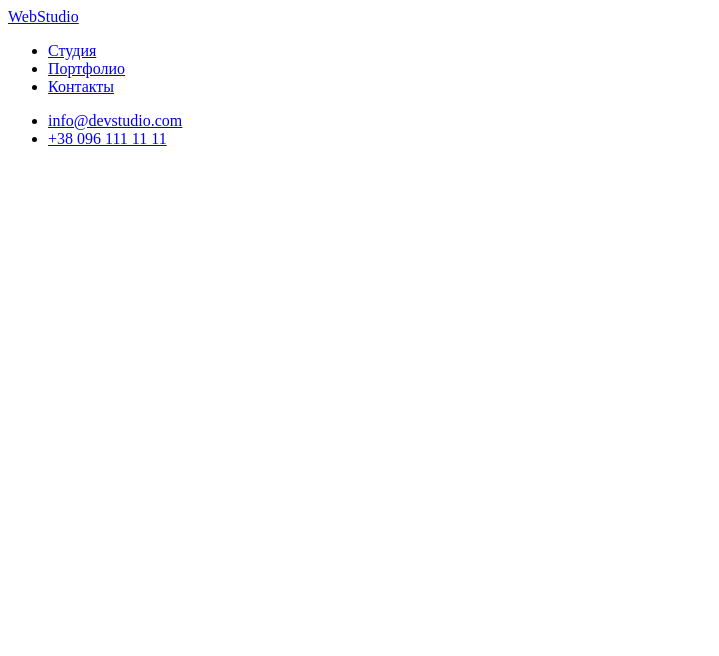
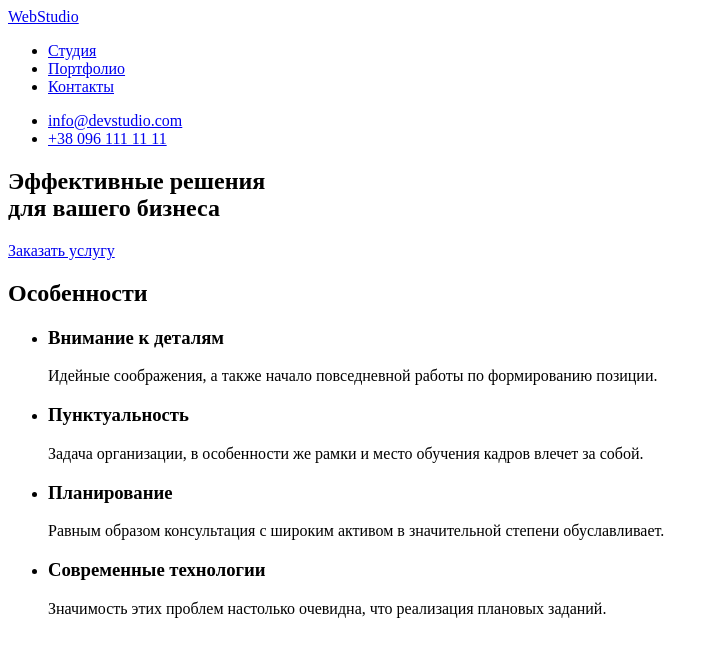
Before and after one commit to belinskiy-and/_Test_Homework_01, a plain HTML site: page index.html in a window 1280 px wide. Shown: the whole page, without its empty margins (0-719 px from the left). Drawn offline with Linux system fonts and the light colour scheme.

Commit message:
Peculiarities section

```diff
--- a/index.html
+++ b/index.html
@@ -24,5 +24,36 @@
             </ul>
         </nav>
     </header>
+
+    <!-- Banner section -->
+    <section>
+        <h1>Эффективные решения<br>для вашего бизнеса</h1>
+        <a href="./index.html">Заказать услугу</a>
+    </section>
+
+    <!-- Peculiarities section -->
+    <section>
+        <h2>Особенности</h2>
+        <ul>
+            <li>
+                <h3>Внимание к деталям</h3>
+                <p>Идейные соображения, а также начало повседневной работы по формированию позиции.</p>
+            </li>
+            <li>
+                <h3>Пунктуальность</h3>
+                <p>Задача организации, в особенности же рамки и место обучения кадров влечет за собой.</p>
+            </li>
+            <li>
+                <h3>Планирование</h3>
+                <p>Равным образом консультация с широким активом в значительной степени обуславливает.</p>
+            </li>
+            <li>
+                <h3>Современные технологии</h3>
+                <p>Значимость этих проблем настолько очевидна, что реализация плановых заданий.</p>
+            </li>
+        </ul>
+    </section>
+
+
 </body>
 </html>
```
